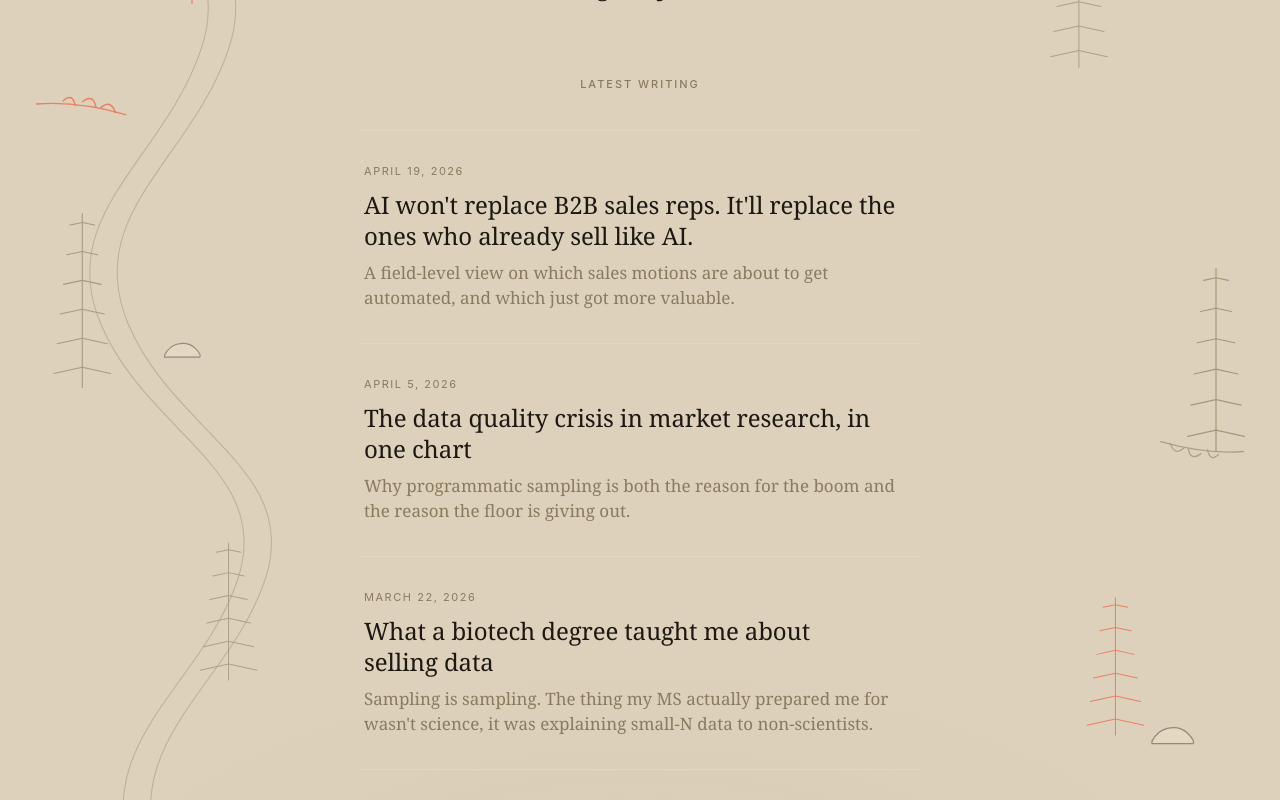
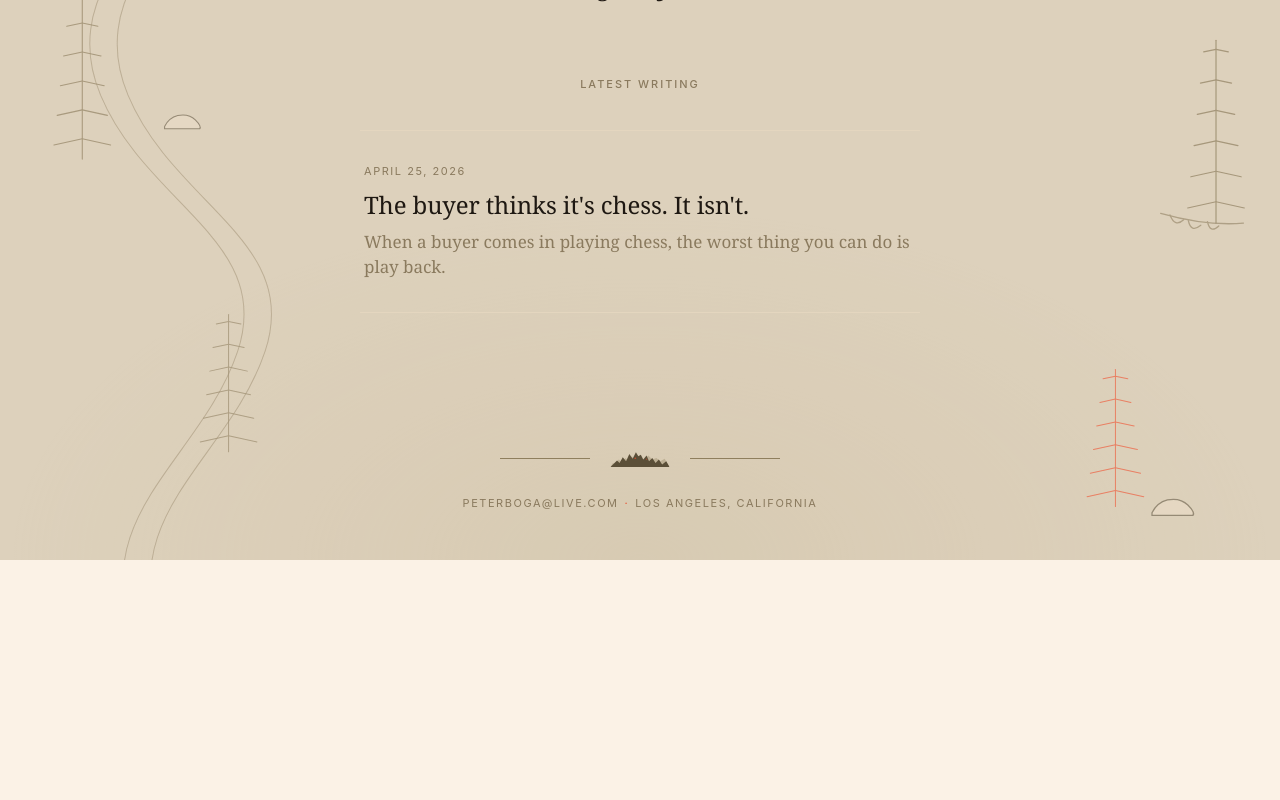
Before and after one commit to Vapxr/Vapor_Blog, a React (Vite) app: page / in a window 1280 px wide. Shown: the part 480-1280 px from the top of the page. After the commit the page ends 1040 px from the top, so only its background shows below. Built offline with nearby package versions, Linux system fonts and the light colour scheme.

Commit message:
Publish first post: The buyer thinks it's chess. It isn't.

```diff
--- a/src/App.jsx
+++ b/src/App.jsx
@@ -2,19 +2,30 @@ import React from 'react'
 
 
 const POSTS = [
-  {slug:"ai-wont-replace-b2b-sales-reps",
-   title:"AI won't replace B2B sales reps. It'll replace the ones who already sell like AI.",
-   date:"2026-04-19",dateLabel:"April 19, 2026",
-   description:"A field-level view on which sales motions are about to get automated, and which just got more valuable."},
-  {slug:"data-quality-crisis-in-market-research",
-   title:"The data quality crisis in market research, in one chart",
-   date:"2026-04-05",dateLabel:"April 5, 2026",
-   description:"Why programmatic sampling is both the reason for the boom and the reason the floor is giving out."},
-  {slug:"biotech-degree-selling-data",
-   title:"What a biotech degree taught me about selling data",
-   date:"2026-03-22",dateLabel:"March 22, 2026",
-   description:"Sampling is sampling. The thing my MS actually prepared me for wasn't science, it was explaining small-N data to non-scientists."}
+  {slug:"buyer-thinks-its-chess",
+   title:"The buyer thinks it's chess. It isn't.",
+   date:"2026-04-25",dateLabel:"April 25, 2026",
+   description:"When a buyer comes in playing chess, the worst thing you can do is play back."}
 ];
+
+const POST_CONTENT = {
+  "buyer-thinks-its-chess": (
+    <>
+      <blockquote>
+        <p>"Chess looks like a zero-sum game; if one loses, the other wins — until a dog trots by and knocks over the table, spills the beer, and leaves you both worse off than before."</p>
+        <cite>— Roger Fisher &amp; William Ury, <em>Getting to Yes</em></cite>
+      </blockquote>
+      <p>Most buyers walk into a vendor conversation playing chess. They're focused on controlling the narrative, extracting the best price, and walking away feeling like they won. As an AE, you've more than likely felt this. The guarded answers, the crossed arms energy, the sense that they've already decided you're the opponent. You can hear it in their tone. Our job isn't to win that game. It's to flip the board entirely.</p>
+      <p>When a buyer comes in purely adversarial, you can still close the deal. But you won't get the relationship. In sales, the relationship is where everything actually happens: renewals, expansions, referrals, and the kind of implementation success that turns a client into a case study. A buyer who strong-armed their way to the lowest price and minimum commitment will find a vendor who delivers exactly that. Minimum commitment back. Here's how you change that.</p>
+      <p>Maintain the framework that you are there to help them. Two things can be true at once: I want to close the deal AND I want them to succeed. Those aren't in conflict. On the contrary, they're the same thing. The faster a prospect understands that, the better the conversation gets.</p>
+      <p>I saw this recently on a discovery call. The prospect came in guarded, like they had a lie detector sitting next to them that they felt they needed. Not because of anything I'd done, but because their last vendor had burned them. Poor data quality, a weak explanation, and the distinct feeling they'd been sold to rather than served. I could feel them waiting for me to do the same thing.</p>
+      <p>So I stopped. Instead of pushing through standard discovery questions I already knew the answers to, I asked what they actually cared about. Not just in an outcome for our service, but in a vendor relationship. What did an A-tier vendor look like to them? What had gone wrong before and why? The conversation shifted completely. By the end of the call they weren't talking to a rep. They were talking to someone who had positioned themselves as a strategic business partner.</p>
+      <p>That's the move. Not a tactic or a set of magic words. A genuine reframe. When a buyer comes in playing chess, the worst thing you can do is play back. The best thing you can do is ask the question that makes the chess board irrelevant.</p>
+      <p>That question usually sounds like: "What would a successful partnership with a vendor look like for you?" It's disarming because it's unexpected. It signals that you're not there to extract. You're there to build. And it will give you infinitely more useful information than any pricing objection ever will.</p>
+      <p>Your job isn't to win the negotiation. It's to dissolve it.</p>
+    </>
+  )
+};
 
 function Treeline(){
   return (
@@ -423,7 +434,7 @@ function PostPage({slug, go}){
         <p className="post-date">{post.dateLabel}</p>
         <h1>{post.title}</h1>
       </div>
-      <article className="post-body"><p className="placeholder">Post coming soon.</p></article>
+      <article className="post-body">{POST_CONTENT[slug] ?? <p className="placeholder">Post coming soon.</p>}</article>
       <div style={{textAlign:"center"}}>
         <a className="back-link" onClick={() => go("writing")}>&#8592; All writing</a>
       </div>
```
